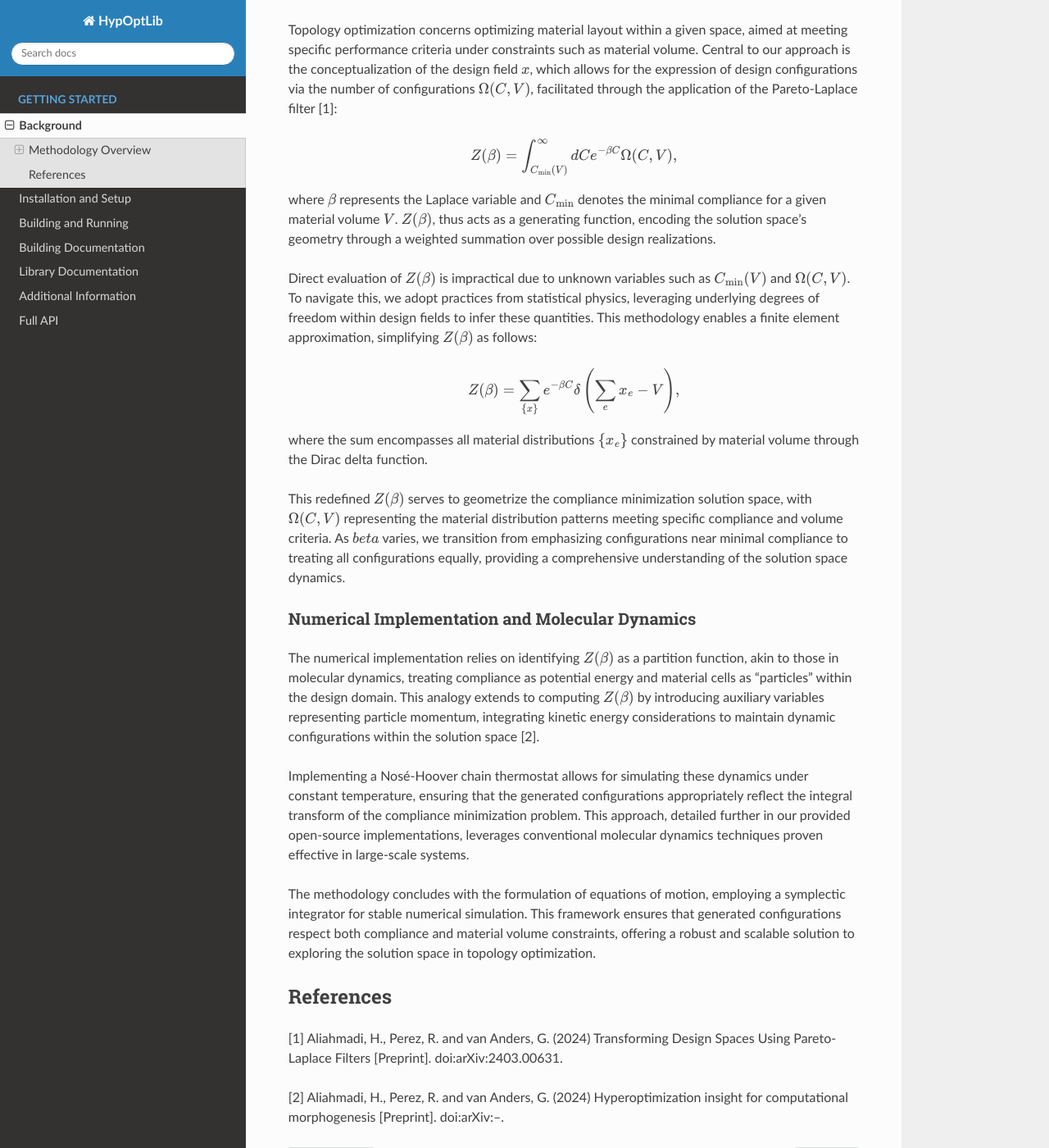
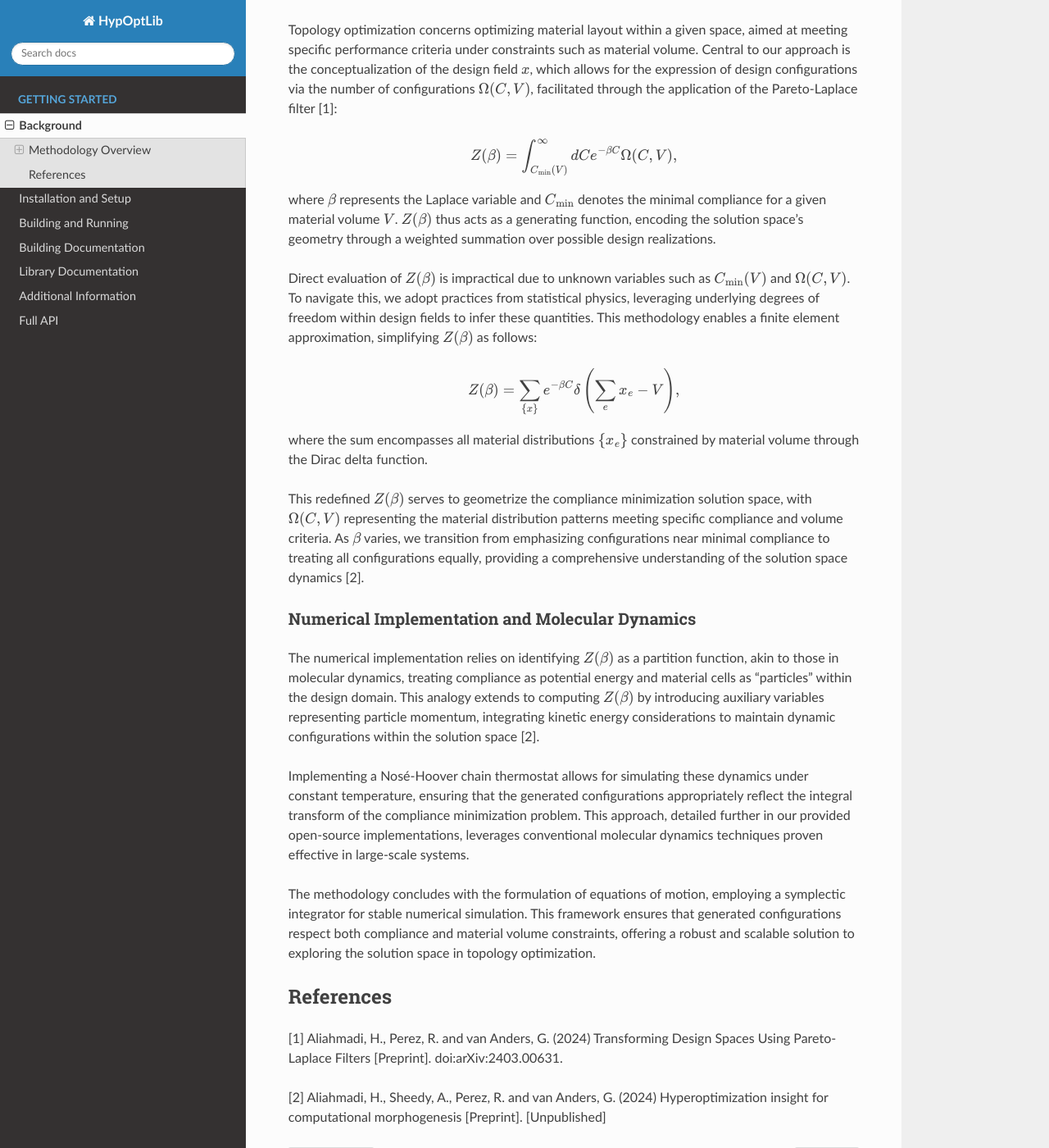
Before and after one commit to Aidan-Sheedy/HypOptLib, a Sphinx documentation site: the page built from docs/source/background.rst, in a window 1280 px wide and 1400 px high, scrolled down 551 px. Shown: the whole window at 82% size. Built offline with Sphinx 7.4.7 and the Read the Docs theme 2.0.0, drawn with Linux system fonts in a browser that asks for light colours.

Commit message:
Minor corrections to background documentation.

```diff
--- a/docs/source/background.rst
+++ b/docs/source/background.rst
@@ -34,7 +34,7 @@ Pareto-Laplace filter [1]:
   Z(\beta) = \int_{C_\text{min}(V)}^{\infty}dC e^{-\beta C} \Omega(C,V),
 
 where :math:`\beta` represents the Laplace variable and :math:`C_\text{min}` denotes the
-minimal compliance for a given material volume :math:`V`. :math:`Z(\beta)`, thus acts as a
+minimal compliance for a given material volume :math:`V`. :math:`Z(\beta)` thus acts as a
 generating function, encoding the solution space's geometry through a weighted
 summation over possible design realizations.
 
@@ -52,10 +52,10 @@ material volume through the Dirac delta function.
 
 This redefined :math:`Z(\beta)` serves to geometrize the compliance minimization
 solution space, with :math:`\Omega(C,V)` representing the material distribution
-patterns meeting specific compliance and volume criteria. As :math:`beta` varies,
+patterns meeting specific compliance and volume criteria. As :math:`\beta` varies,
 we transition from emphasizing configurations near minimal compliance to treating
 all configurations equally, providing a comprehensive understanding of the
-solution space dynamics.
+solution space dynamics [2].
 
 Numerical Implementation and Molecular Dynamics
 _______________________________________________
@@ -84,5 +84,5 @@ References
 [1] Aliahmadi, H., Perez, R. and van Anders, G. (2024) Transforming Design Spaces
 Using Pareto-Laplace Filters [Preprint]. doi:arXiv:2403.00631.
 
-[2] Aliahmadi, H., Perez, R. and van Anders, G. (2024) Hyperoptimization insight
-for computational morphogenesis [Preprint]. doi:arXiv:--.
+[2] Aliahmadi, H., Sheedy, A., Perez, R. and van Anders, G. (2024) Hyperoptimization insight
+for computational morphogenesis [Preprint]. [Unpublished]
```
